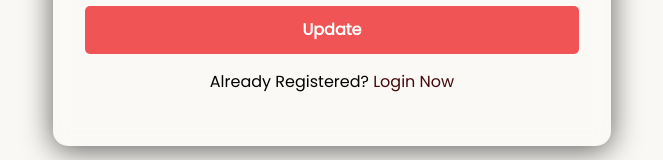
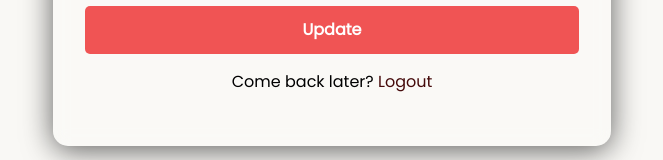
Before and after one commit to Karanb2707/Login-App-With-Email-OTP, a React (Create React App) app in the folder client/: page /profile in a window 1280 px wide. Shown: the part 572-732 px from the top of the page, without its empty margins (308-971 px from the left). Built offline with nearby package versions, Linux system fonts and the light colour scheme.

Commit message:
Profile page validation done

```diff
--- a/client/src/components/Profile.js
+++ b/client/src/components/Profile.js
@@ -4,7 +4,7 @@ import avatar from '../assets/profile.png';
 import styles from '../styles/Username.module.css';
 import { Toaster } from 'react-hot-toast';
 import { useFormik } from 'formik';
-import { registerValidation } from '../helper/validate';
+import { profileValidation } from '../helper/validate';
 import convertToBase64 from '../helper/convert';
 
 export default function Profile() {
@@ -19,7 +19,7 @@ export default function Profile() {
       mobile: '',
       address: ''
     },
-    validate: registerValidation,
+    validate: profileValidation,
     validateOnBlur: false,
     validateOnChange: false,
     onSubmit: async values => {
@@ -72,7 +72,7 @@ export default function Profile() {
 
           <div className="text-center py-4">
             <span className="text-black">
-              Already Registered? <Link className="text-red-950" to="/">Login Now</Link>
+              Come back later? <Link className="text-red-950" to="/">Logout</Link>
             </span>
           </div>
         </form>
--- a/client/src/helper/validate.js
+++ b/client/src/helper/validate.js
@@ -32,6 +32,12 @@ export async function registerValidation(values) {
     passwordVerify(errors, values);
     emailVerify(errors, values);
 
+    return errors;
+}
+
+//validate profile page
+export async function profileValidation(values) {
+    const errors = emailVerify({}, values)
     return errors;
 }
 
```
